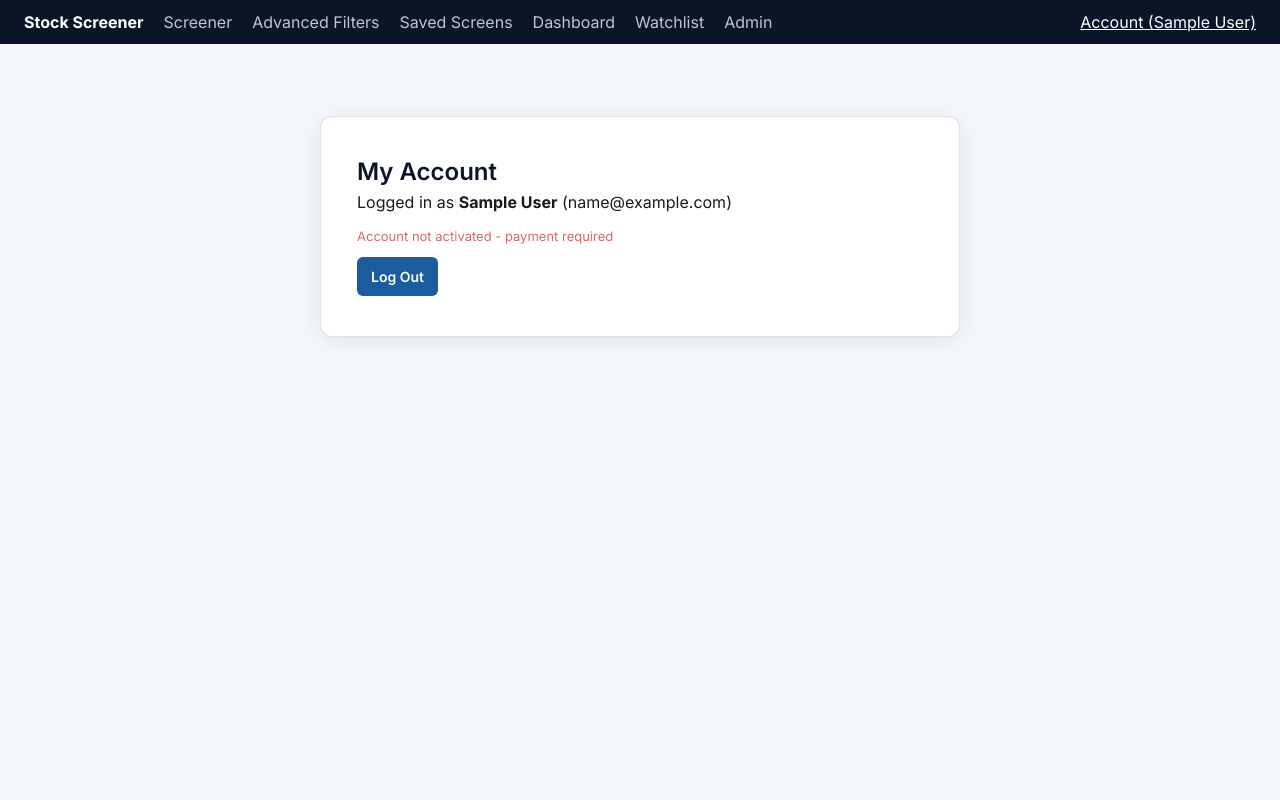
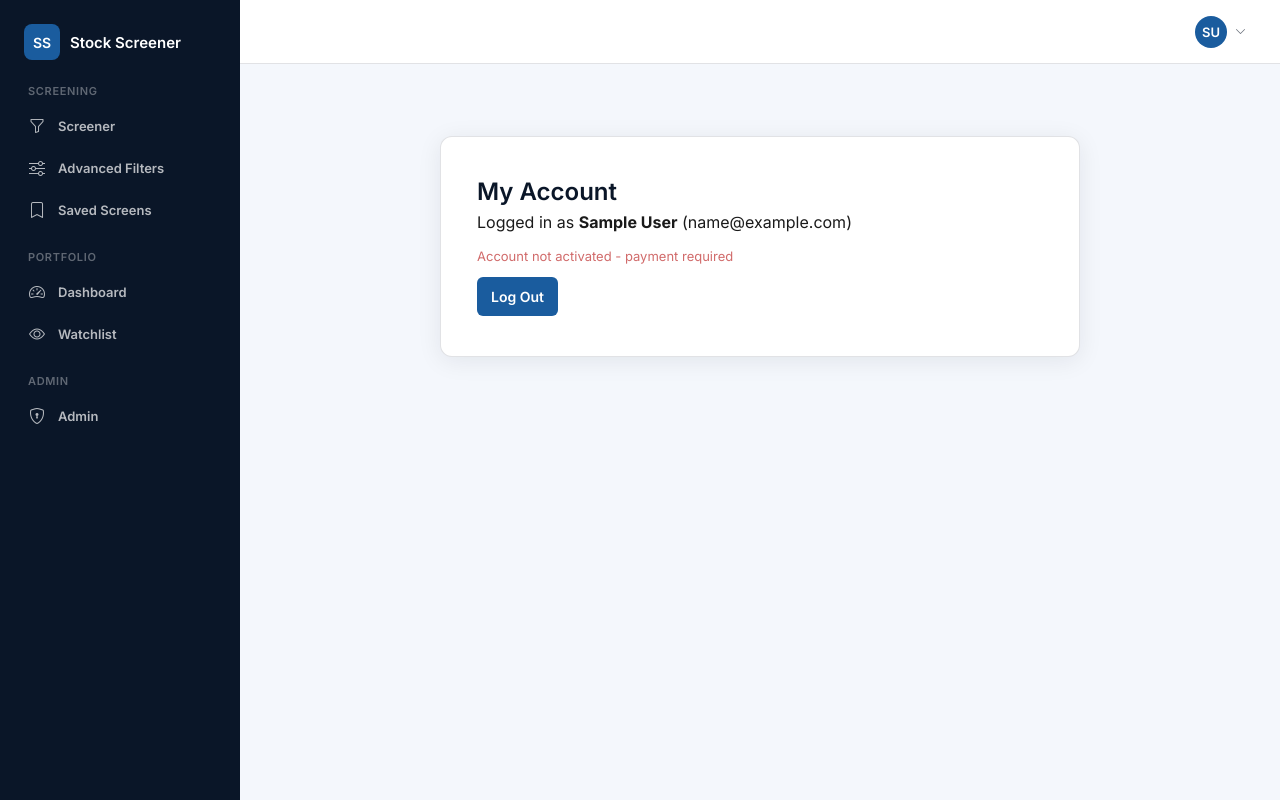
Before and after one commit to jor-el1308/FullStack-Stockpicker, a React (Vite) app in the folder client/: page /login in a window 1280 px wide. Built offline with nearby package versions, Linux system fonts and the light colour scheme; no server answers; sample sign-in values are in the browser's storage.

Commit message:
Restyle nav: grouped sidebar, top-bar account menu, fix sidebar scroll

```diff
--- a/client/package.json
+++ b/client/package.json
@@ -9,6 +9,7 @@
     "preview": "vite preview"
   },
   "dependencies": {
+    "bootstrap-icons": "^1.13.1",
     "lucide-react": "^1.23.0",
     "react": "^18.3.1",
     "react-dom": "^18.3.1",
--- a/client/src/App.jsx
+++ b/client/src/App.jsx
@@ -1,4 +1,4 @@
-import { BrowserRouter, Routes, Route, Navigate, NavLink, useLocation } from "react-router-dom";
+import { BrowserRouter, Routes, Route, Navigate, NavLink, useLocation, useNavigate } from "react-router-dom";
 import Login from "./pages/Login";
 import Activate from "./pages/Activate";
 import Screener from "./pages/Screener";
@@ -8,56 +8,140 @@ import Dashboard from "./pages/Dashboard";
 import StockDetail from "./pages/StockDetail";
 import Watchlist from "./pages/Watchlist";
 import Admin from "./pages/Admin";
-import { colors } from "./theme";
 import { AuthProvider, useAuth } from "./context/AuthContext";
 import { ScreenerProvider } from "./context/ScreenerContext";
 
-const linkStyle = ({ isActive }) => ({
-  color: "#fff",
-  opacity: isActive ? 1 : 0.75,
-  fontWeight: isActive ? 600 : 400,
-  textDecoration: isActive ? "underline" : "none",
-  textUnderlineOffset: 6,
-});
+function sidebarLinkClass({ isActive }) {
+  return "app-sidebar-link" + (isActive ? " active" : "");
+}
 
-function NavBar() {
+/**
+ * Left sidebar nav - replaces the old top NavBar. Styled to match the dark
+ * sidebar on the login page (client/src/pages/Login.jsx / .auth-dark-*
+ * classes in index.css) so the app feels consistent before and after
+ * logging in. Icons are Bootstrap Icons (bootstrap-icons package, loaded
+ * as a webfont in main.jsx) - class names are "bi bi-<icon-name>".
+ *
+ * Nav items are grouped under section labels (Screening / Portfolio /
+ * Admin), mirroring the grouped-sidebar format from the reference design.
+ * The account menu lives in the top bar now, not here - see TopBar() below.
+ */
+function Sidebar() {
   const { user } = useAuth();
+
   return (
-    <nav
-      style={{
-        background: colors.darkMenu,
-        color: "#fff",
-        padding: "12px 24px",
-        display: "flex",
-        gap: 20,
-        alignItems: "center",
-      }}
-    >
-      <strong>Stock Screener</strong>
-      <NavLink to="/" style={linkStyle} end>
-        Screener
+    <aside className="app-sidebar">
+      <div className="app-sidebar-logo">
+        <span className="app-sidebar-logo-mark">SS</span>
+        <span className="app-sidebar-logo-text">Stock Screener</span>
+      </div>
+
+      <nav className="app-sidebar-nav">
+        <div className="app-sidebar-group">
+          <div className="app-sidebar-group-label">Screening</div>
+          <NavLink to="/" end className={sidebarLinkClass}>
+            <i className="bi bi-funnel" />
+            <span>Screener</span>
           </NavLink>
-      <NavLink to="/filters" style={linkStyle}>
-        Advanced Filters
+          <NavLink to="/filters" className={sidebarLinkClass}>
+            <i className="bi bi-sliders" />
+            <span>Advanced Filters</span>
           </NavLink>
-      <NavLink to="/saved" style={linkStyle}>
-        Saved Screens
+          <NavLink to="/saved" className={sidebarLinkClass}>
+            <i className="bi bi-bookmark" />
+            <span>Saved Screens</span>
           </NavLink>
-      <NavLink to="/dashboard" style={linkStyle}>
-        Dashboard
+        </div>
+
+        <div className="app-sidebar-group">
+          <div className="app-sidebar-group-label">Portfolio</div>
+          <NavLink to="/dashboard" className={sidebarLinkClass}>
+            <i className="bi bi-speedometer2" />
+            <span>Dashboard</span>
           </NavLink>
-      <NavLink to="/watchlist" style={linkStyle}>
-        Watchlist
+          <NavLink to="/watchlist" className={sidebarLinkClass}>
+            <i className="bi bi-eye" />
+            <span>Watchlist</span>
           </NavLink>
+        </div>
+
         {user?.isAdmin && (
-        <NavLink to="/admin" style={linkStyle}>
-          Admin
+          <div className="app-sidebar-group">
+            <div className="app-sidebar-group-label">Admin</div>
+            <NavLink to="/admin" className={sidebarLinkClass}>
+              <i className="bi bi-shield-lock" />
+              <span>Admin</span>
+            </NavLink>
+          </div>
+        )}
+      </nav>
+    </aside>
+  );
+}
+
+/**
+ * Top bar - sits above the routed page content, right-aligned account menu
+ * (mirrors the top-right avatar + dropdown pattern from the reference
+ * design). The dropdown only shows real account info/actions (name, email,
+ * an Active/Admin status badge, Log out) - no placeholder rows for features
+ * like Currency/Language/Dark Theme that don't exist in this app yet.
+ */
+function TopBar() {
+  const { user, logout } = useAuth();
+  const navigate = useNavigate();
+
+  function handleLogout() {
+    logout();
+    navigate("/login");
+  }
+
+  const initials = user?.name
+    ? user.name
+        .trim()
+        .split(/\s+/)
+        .map((part) => part[0])
+        .slice(0, 2)
+        .join("")
+        .toUpperCase()
+    : "?";
+
+  return (
+    <header className="app-topbar">
+      {user ? (
+        <div className="user-menu">
+          <button type="button" className="user-menu-trigger">
+            <span className="user-menu-avatar">{initials}</span>
+            <i className="bi bi-chevron-down" />
+          </button>
+          <div className="user-menu-dropdown">
+            <div className="user-menu-header">
+              <span className="user-menu-avatar-lg">{initials}</span>
+              <div style={{ minWidth: 0 }}>
+                <div className="user-menu-name-row">
+                  <span className="user-menu-name">{user.name}</span>
+                  {user.isAdmin ? (
+                    <span className="user-menu-badge admin">Admin</span>
+                  ) : user.isActive ? (
+                    <span className="user-menu-badge active">Active</span>
+                  ) : null}
+                </div>
+                <div className="user-menu-email">{user.email}</div>
+              </div>
+            </div>
+            <div className="user-menu-divider" />
+            <button type="button" onClick={handleLogout} className="user-menu-logout">
+              <i className="bi bi-box-arrow-right" />
+              Log out
+            </button>
+          </div>
+        </div>
+      ) : (
+        <NavLink to="/login" className="app-topbar-login">
+          <i className="bi bi-box-arrow-in-right" />
+          <span>Log in</span>
         </NavLink>
       )}
-      <NavLink to="/login" style={{ color: "#fff", marginLeft: "auto" }}>
-        {user ? `Account (${user.name})` : "Login"}
-      </NavLink>
-    </nav>
+    </header>
   );
 }
 
@@ -97,12 +181,9 @@ function AppLayout() {
   const { pathname } = useLocation();
   const isAuthScreen = pathname === "/login" && !user;
   const isActivateScreen = pathname === "/activate";
+  const showSidebar = !isAuthScreen && !isActivateScreen;
 
-  return (
-    <div style={{ minHeight: "100vh" }}>
-      {!isAuthScreen && !isActivateScreen && <NavBar />}
-
-      <main style={isAuthScreen || isActivateScreen ? undefined : { padding: 24 }}>
+  const routes = (
     <Routes>
       <Route path="/login" element={<Login />} />
       <Route path="/activate" element={<Activate />} />
@@ -163,7 +244,21 @@ function AppLayout() {
         }
       />
     </Routes>
-      </main>
+  );
+
+  if (!showSidebar) {
+    // Login (logged-out) and Activate render full-bleed with no sidebar,
+    // same as before - they have their own dark-page layout.
+    return <main>{routes}</main>;
+  }
+
+  return (
+    <div className="app-shell">
+      <Sidebar />
+      <div className="app-content">
+        <TopBar />
+        <main className="app-main">{routes}</main>
+      </div>
     </div>
   );
 }
--- a/client/src/index.css
+++ b/client/src/index.css
@@ -902,3 +902,319 @@ a, button {
   text-align: center;
   padding: 28px 18px;
 }
+
+/* ------------------------------------------------------------------ */
+/* App shell - left sidebar nav (post-login), matches the login page's */
+/* dark sidebar styling (logo mark, dark bg, blue accent).             */
+/* ------------------------------------------------------------------ */
+
+.app-shell {
+  display: flex;
+  height: 100vh;
+  overflow: hidden;
+}
+
+.app-sidebar {
+  width: 240px;
+  flex-shrink: 0;
+  height: 100%;
+  overflow-y: auto;
+  display: flex;
+  flex-direction: column;
+  background: var(--color-dark-menu);
+  padding: 24px 16px;
+}
+
+.app-sidebar-logo {
+  display: flex;
+  align-items: center;
+  gap: 10px;
+  padding: 0 8px 24px;
+}
+
+.app-sidebar-logo-mark {
+  display: flex;
+  align-items: center;
+  justify-content: center;
+  width: 36px;
+  height: 36px;
+  border-radius: 8px;
+  background: var(--color-clickable);
+  color: #ffffff;
+  font-family: var(--font-title);
+  font-weight: 600;
+  font-size: 14px;
+  flex-shrink: 0;
+}
+
+.app-sidebar-logo-text {
+  font-family: var(--font-title);
+  font-weight: 600;
+  font-size: 15px;
+  color: #ffffff;
+}
+
+.app-sidebar-nav {
+  display: flex;
+  flex-direction: column;
+  gap: 20px;
+  flex: 1;
+}
+
+.app-sidebar-group {
+  display: flex;
+  flex-direction: column;
+  gap: 2px;
+}
+
+.app-sidebar-group-label {
+  padding: 0 12px 6px;
+  font-family: var(--font-title);
+  font-weight: 600;
+  font-size: 11px;
+  letter-spacing: 0.06em;
+  text-transform: uppercase;
+  color: rgba(255, 255, 255, 0.35);
+}
+
+.app-sidebar-link {
+  display: flex;
+  align-items: center;
+  gap: 12px;
+  padding: 10px 12px;
+  border-radius: 8px;
+  font-family: var(--font-title);
+  font-weight: 600;
+  font-size: 13px;
+  color: rgba(255, 255, 255, 0.7);
+  text-decoration: none;
+  transition: background 0.15s ease, color 0.15s ease;
+}
+
+.app-sidebar-link i {
+  font-size: 16px;
+  width: 18px;
+  text-align: center;
+}
+
+.app-sidebar-link:hover {
+  background: rgba(255, 255, 255, 0.06);
+  color: #ffffff;
+}
+
+.app-sidebar-link.active {
+  background: var(--color-clickable);
+  color: #ffffff;
+}
+
+.app-content {
+  flex: 1;
+  min-width: 0;
+  height: 100%;
+  display: flex;
+  flex-direction: column;
+  overflow: hidden;
+}
+
+.app-topbar {
+  display: flex;
+  align-items: center;
+  justify-content: flex-end;
+  height: 64px;
+  flex-shrink: 0;
+  padding: 0 24px;
+  background: #ffffff;
+  border-bottom: 1px solid var(--color-border);
+}
+
+.app-topbar-login {
+  display: flex;
+  align-items: center;
+  gap: 8px;
+  padding: 8px 14px;
+  border-radius: 8px;
+  font-family: var(--font-title);
+  font-weight: 600;
+  font-size: 13px;
+  color: var(--color-dark-menu);
+  text-decoration: none;
+  transition: background 0.15s ease;
+}
+
+.app-topbar-login:hover {
+  background: var(--color-light-bg);
+}
+
+/* Hoverable user avatar + account dropdown, top-right of the app (mirrors
+   the reference design's avatar-in-topbar pattern). */
+.user-menu {
+  position: relative;
+}
+
+.user-menu-trigger {
+  display: flex;
+  align-items: center;
+  gap: 8px;
+  padding: 6px 10px 6px 6px;
+  border-radius: 999px;
+  border: none;
+  background: none;
+  cursor: pointer;
+  color: var(--color-dark-menu);
+  transition: background 0.15s ease;
+}
+
+.user-menu-trigger:hover {
+  background: var(--color-light-bg);
+}
+
+.user-menu-avatar,
+.user-menu-avatar-lg {
+  display: flex;
+  align-items: center;
+  justify-content: center;
+  border-radius: 50%;
+  background: var(--color-clickable);
+  color: #ffffff;
+  font-family: var(--font-title);
+  font-weight: 600;
+  flex-shrink: 0;
+}
+
+.user-menu-avatar {
+  width: 32px;
+  height: 32px;
+  font-size: 13px;
+}
+
+.user-menu-avatar-lg {
+  width: 40px;
+  height: 40px;
+  font-size: 15px;
+}
+
+.user-menu-trigger .bi-chevron-down {
+  font-size: 11px;
+  color: var(--color-muted-text);
+}
+
+.user-menu-dropdown {
+  display: none;
+  position: absolute;
+  top: calc(100% + 8px);
+  right: 0;
+  width: 260px;
+  padding: 6px;
+  background: #ffffff;
+  border: 1px solid var(--color-border);
+  border-radius: 12px;
+  box-shadow: 0 12px 32px rgba(10, 22, 40, 0.16);
+  z-index: 20;
+}
+
+/* Small invisible bridge over the gap between trigger and dropdown so
+   moving the mouse diagonally between them doesn't close it early. */
+.user-menu::after {
+  content: "";
+  position: absolute;
+  left: 0;
+  right: 0;
+  top: 100%;
+  height: 8px;
+}
+
+.user-menu:hover .user-menu-dropdown,
+.user-menu:focus-within .user-menu-dropdown {
+  display: block;
+}
+
+.user-menu-header {
+  display: flex;
+  align-items: center;
+  gap: 10px;
+  padding: 10px 10px 12px;
+}
+
+.user-menu-name-row {
+  display: flex;
+  align-items: center;
+  gap: 6px;
+  min-width: 0;
+}
+
+.user-menu-name {
+  font-family: var(--font-title);
+  font-weight: 600;
+  font-size: 13px;
+  color: var(--color-dark-menu);
+  overflow: hidden;
+  text-overflow: ellipsis;
+  white-space: nowrap;
+}
+
+.user-menu-badge {
+  flex-shrink: 0;
+  padding: 2px 7px;
+  border-radius: 999px;
+  font-family: var(--font-title);
+  font-weight: 600;
+  font-size: 10px;
+  letter-spacing: 0.02em;
+}
+
+.user-menu-badge.admin {
+  background: rgba(201, 168, 76, 0.16);
+  color: #8a6d1f;
+}
+
+.user-menu-badge.active {
+  background: rgba(0, 168, 107, 0.12);
+  color: var(--color-good);
+}
+
+.user-menu-email {
+  font-family: var(--font-body);
+  font-size: 12px;
+  color: var(--color-muted-text);
+  overflow: hidden;
+  text-overflow: ellipsis;
+  white-space: nowrap;
+}
+
+.user-menu-divider {
+  height: 1px;
+  margin: 4px 6px;
+  background: var(--color-border);
+}
+
+.user-menu-logout {
+  display: flex;
+  align-items: center;
+  gap: 10px;
+  width: 100%;
+  padding: 9px 10px;
+  border: none;
+  background: none;
+  border-radius: 8px;
+  cursor: pointer;
+  font-family: var(--font-body);
+  font-size: 13px;
+  color: var(--color-dark-menu);
+  text-align: left;
+}
+
+.user-menu-logout i {
+  font-size: 15px;
+  color: var(--color-muted-text);
+}
+
+.user-menu-logout:hover {
+  background: var(--color-light-bg);
+}
+
+.app-main {
+  flex: 1;
+  min-width: 0;
+  padding: 24px;
+  overflow-y: auto;
+}
--- a/client/src/main.jsx
+++ b/client/src/main.jsx
@@ -1,6 +1,7 @@
 import React from "react";
 import ReactDOM from "react-dom/client";
 import App from "./App";
+import "bootstrap-icons/font/bootstrap-icons.css";
 import "./index.css";
 
 ReactDOM.createRoot(document.getElementById("root")).render(
```
Also changed, not shown: 1 other file (tests, documents, lock files or other folders). Lines whose indentation alone changed are shown as unchanged.
